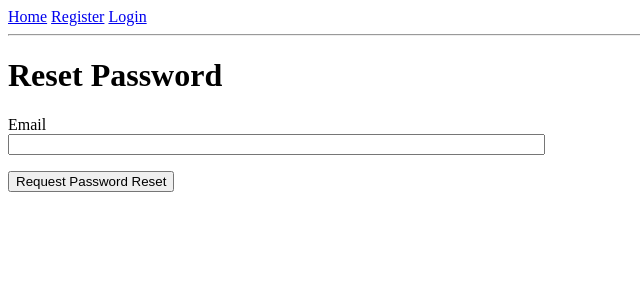
After one commit to mikadire/darts4dorks, a Flask app: page /reset_password_request in a window 1280 px wide. The commit adds this page. Shown: the top 300 px of the page, without its empty margins (0-640 px from the left). Run offline with Flask 3, Linux system fonts and the light colour scheme.

Commit message:
Password reset

```diff
--- a/darts4dorks/__init__.py
+++ b/darts4dorks/__init__.py
@@ -6,6 +6,7 @@ from config import Config
 from flask_sqlalchemy import SQLAlchemy
 from flask_migrate import Migrate
 from flask_login import LoginManager
+from flask_mail import Mail
 
 app = Flask(__name__)
 app.config.from_object(Config)
@@ -13,6 +14,7 @@ db = SQLAlchemy(app, add_models_to_shell=True)
 migrate = Migrate(app, db)
 login_manager = LoginManager(app)
 login_manager.login_view = "login"
+mail = Mail(app)
 
 if not app.debug:
     if app.config["MAIL_SERVER"]:
@@ -45,7 +47,6 @@ if not app.debug:
     )
     file_handler.setLevel(logging.INFO)
     app.logger.addHandler(file_handler)
-
     app.logger.setLevel(logging.INFO)
     app.logger.info("Darts for Dorks startup")
 
--- a/darts4dorks/forms.py
+++ b/darts4dorks/forms.py
@@ -54,3 +54,16 @@ class UpdateAccountForm(FlaskForm):
             user = db.session.scalar(select(User).where(User.email == email.data))
             if user:
                 raise ValidationError("Please use a different email address.")
+
+
+class ResetPasswordRequestForm(FlaskForm):
+    email = StringField("Email", validators=[DataRequired(), Email()])
+    submit = SubmitField("Request Password Reset")
+
+
+class ResetPasswordForm(FlaskForm):
+    password = PasswordField("Password", validators=[DataRequired()])
+    confirm_password = PasswordField(
+        "Confirm Password", validators=[DataRequired(), EqualTo("password")]
+    )
+    submit = SubmitField("Reset Password")
--- a/darts4dorks/routes.py
+++ b/darts4dorks/routes.py
@@ -3,8 +3,15 @@ from flask_login import current_user, login_user, logout_user, login_required
 from sqlalchemy import select
 from urllib.parse import urlsplit
 from darts4dorks import app, db
-from darts4dorks.forms import LoginForm, RegistrationForm, UpdateAccountForm
+from darts4dorks.forms import (
+    LoginForm,
+    RegistrationForm,
+    UpdateAccountForm,
+    ResetPasswordRequestForm,
+    ResetPasswordForm,
+)
 from darts4dorks.models import User
+from darts4dorks.email import send_password_reset_email
 
 
 @app.route("/")
@@ -73,6 +80,39 @@ def update_account():
     return render_template("update_account.html", title="Update Account", form=form)
 
 
+@app.route("/reset_password_request", methods=["GET", "POST"])
+def reset_password_request():
+    if current_user.is_authenticated:
+        return redirect(url_for("index"))
+    form = ResetPasswordRequestForm()
+    if form.validate_on_submit():
+        user = db.session.scalar(select(User).where(User.email == form.email.data))
+        if user:
+            send_password_reset_email(user)
+        flash("Check your email for the instructions to reset your password.")
+        return redirect(url_for("login"))
+    return render_template(
+        "reset_password_request.html", title="Reset Password", form=form
+    )
+
+
+@app.route("/reset_password<token>", methods=["GET", "POST"])
+def reset_password(token):
+    if current_user.is_authenticated:
+        flash("That is an invalid or expired token.", "warning")
+        return redirect(url_for("index"))
+    user = User.verify_passowrd_reset_token(token)
+    if not user:
+        return redirect(url_for("index"))
+    form = ResetPasswordForm()
+    if form.validate_on_submit():
+        user.set_password(form.password.data)
+        db.session.commit()
+        flash("Your password has been reset.")
+        return redirect(url_for("login"))
+    return render_template("reset_password.html", form=form)
+
+
 @app.route("/test_error")
 def test_error():
     app.logger.error("This is a test error for email logging!")
--- a/darts4dorks/templates/login.html
+++ b/darts4dorks/templates/login.html
@@ -6,7 +6,7 @@
       {{ form.hidden_tag() }} <!-- Generates hidden field with anti-CSRF token -->
       <p>
           {{ form.email.label }}<br>
-          {{ form.email(size=32) }}<br>
+          {{ form.email(size=64) }}<br>
           {% for error in form.email.errors %}
             <span style="color: red;">[{{ error }}]</span>
           {% endfor %}
@@ -21,5 +21,6 @@
       <p>{{ form.remember_me() }} {{ form.remember_me.label }}</p>
       <p>{{ form.submit() }}</p>
   </form>
+  <p><a href="{{ url_for('reset_password_request') }}">Forgot Your Password?</a></p>
   <p>New User? <a href="{{ url_for('register') }}">Click to Register!</a></p>
 {% endblock %}
--- a/darts4dorks/templates/register.html
+++ b/darts4dorks/templates/register.html
@@ -13,7 +13,7 @@
       </p>
       <p>
           {{ form.email.label }}<br>
-          {{ form.email(size=32) }}<br>
+          {{ form.email(size=64) }}<br>
           {% for error in form.email.errors %}
             <span style="color: red;">[{{ error }}]</span>
           {% endfor %}
@@ -34,4 +34,5 @@
       </p>
       <p>{{ form.submit() }}</p>
   </form>
+  <p>Already have an account? <a href="{{ url_for('login') }}">Sign In</a></p>
 {% endblock %}
--- /dev/null
+++ b/darts4dorks/templates/reset_password_request.html
@@ -0,0 +1,16 @@
+{% extends "base.html" %}
+
+{% block content %}
+    <h1>Reset Password</h1>
+    <form action="" method="post">
+        {{ form.hidden_tag() }}
+        <p>
+            {{ form.email.label }}<br>
+            {{ form.email(size=64) }}<br>
+            {% for error in form.email.errors %}
+              <span style="color: red;">[{{ error }}]</span>
+            {% endfor %}
+        </p>
+        <p>{{ form.submit() }}</p>
+    </form>
+{% endblock %}
```
Also changed, not shown: darts4dorks/email.py (added, +27 -0 lines), darts4dorks/models.py (+22 -5 lines), darts4dorks/templates/email/reset_password.html (added, +15 -0 lines), darts4dorks/templates/email/reset_password.txt (added, +11 -0 lines), darts4dorks/templates/reset_password.html (added, +23 -0 lines).
